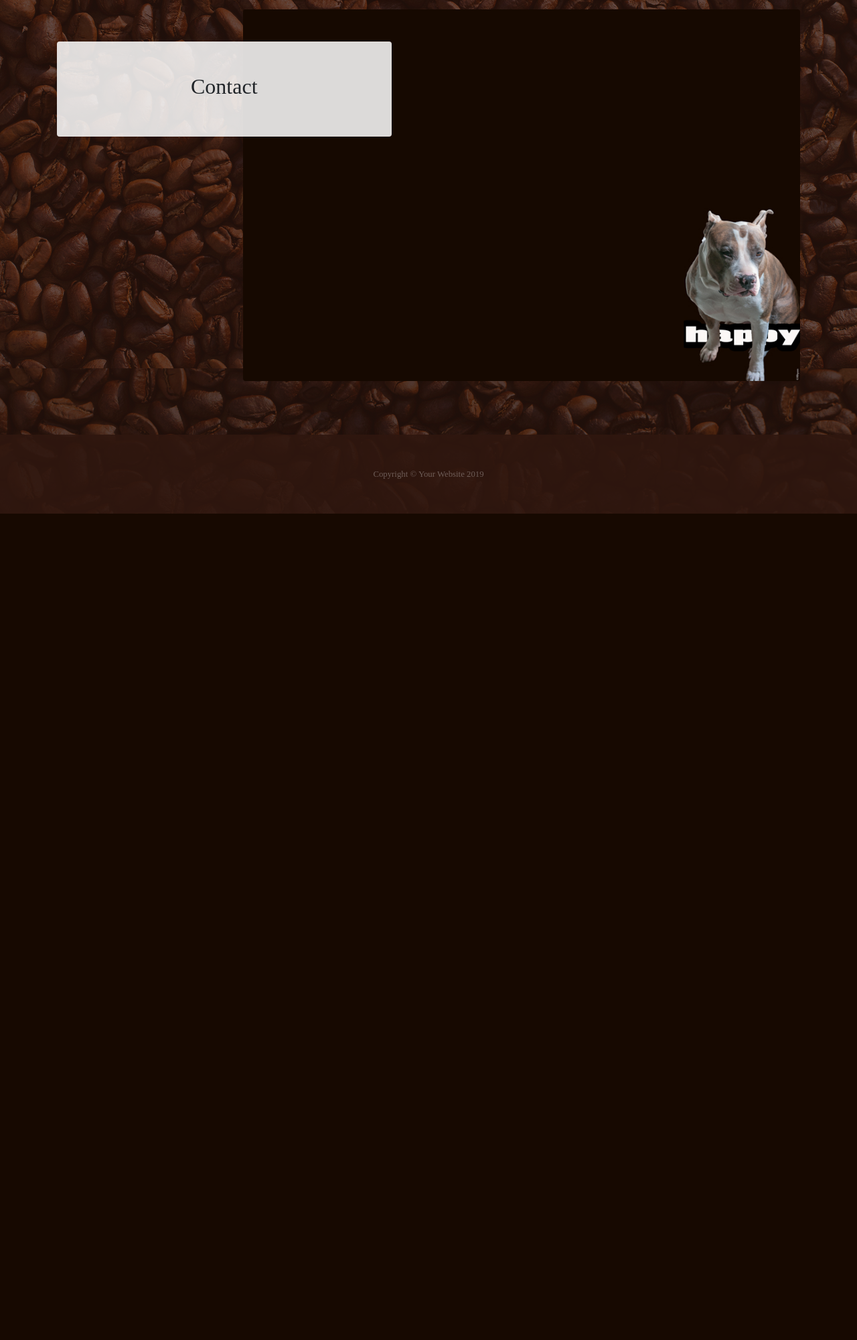
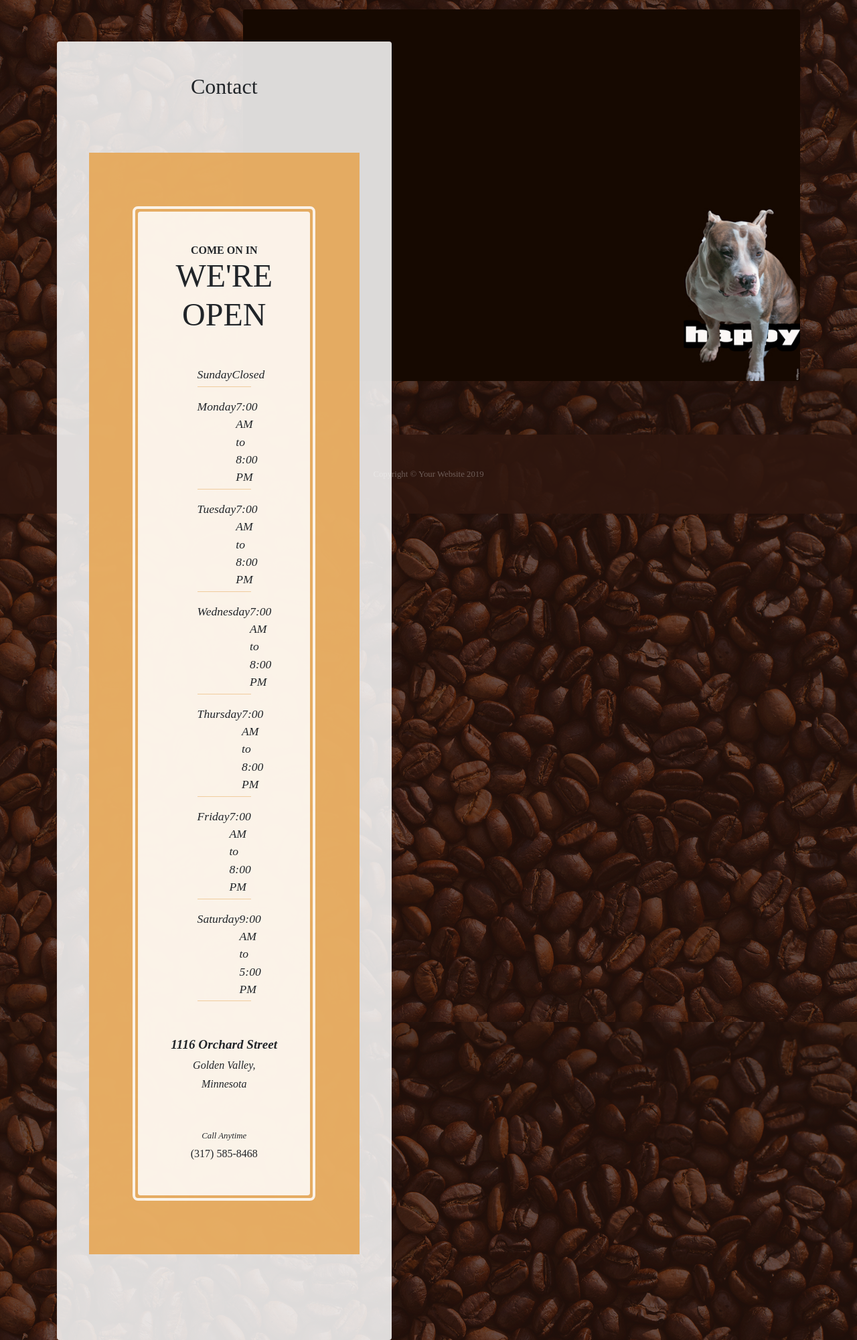
Before and after one commit to Rhyl1/Flask, a Flask app: page /contact in a window 1280 px wide. Shown: the part 426-2427 px from the top of the page at 67% size. Before the commit the page ends 1193 px from the top, so only its background shows below. Run offline with Flask 2, Linux system fonts and the light colour scheme; some libraries are stand-ins or nearby versions.

Commit message:
added requirements file

```diff
--- /dev/null
+++ b/requirements.txt
@@ -0,0 +1,4 @@
+Click==7.0
+Flask==1.1.1
+itsdangerous==1.1.0
+Werkzeug==0.16.0
--- a/templates/contact.html
+++ b/templates/contact.html
@@ -2,4 +2,64 @@
 {% block content %}
 
     <h2>{{ page_title }} </h2>
+
+<section class="page-section cta">
+      <div class="container">
+        <div class="row">
+          <div class="col-xl-9 mx-auto">
+            <div class="cta-inner text-center rounded">
+              <h2 class="section-heading mb-5">
+                <span class="section-heading-upper">Come On In</span>
+                <span class="section-heading-lower">We're Open</span>
+              </h2>
+              <ul class="list-unstyled list-hours mb-5 text-left mx-auto">
+                <li class="list-unstyled-item list-hours-item d-flex">
+                  Sunday
+                  <span class="ml-auto">Closed</span>
+                </li>
+                <li class="list-unstyled-item list-hours-item d-flex">
+                  Monday
+                  <span class="ml-auto">7:00 AM to 8:00 PM</span>
+                </li>
+                <li class="list-unstyled-item list-hours-item d-flex">
+                  Tuesday
+                  <span class="ml-auto">7:00 AM to 8:00 PM</span>
+                </li>
+                <li class="list-unstyled-item list-hours-item d-flex">
+                  Wednesday
+                  <span class="ml-auto">7:00 AM to 8:00 PM</span>
+                </li>
+                <li class="list-unstyled-item list-hours-item d-flex">
+                  Thursday
+                  <span class="ml-auto">7:00 AM to 8:00 PM</span>
+                </li>
+                <li class="list-unstyled-item list-hours-item d-flex">
+                  Friday
+                  <span class="ml-auto">7:00 AM to 8:00 PM</span>
+                </li>
+                <li class="list-unstyled-item list-hours-item d-flex">
+                  Saturday
+                  <span class="ml-auto">9:00 AM to 5:00 PM</span>
+                </li>
+              </ul>
+              <p class="address mb-5">
+                <em>
+                  <strong>1116 Orchard Street</strong>
+                  <br>
+                  Golden Valley, Minnesota
+                </em>
+              </p>
+              <p class="mb-0">
+                <small>
+                  <em>Call Anytime</em>
+                </small>
+                <br>
+                (317) 585-8468
+              </p>
+            </div>
+          </div>
+        </div>
+      </div>
+    </section>
+
 {% endblock %}
```
